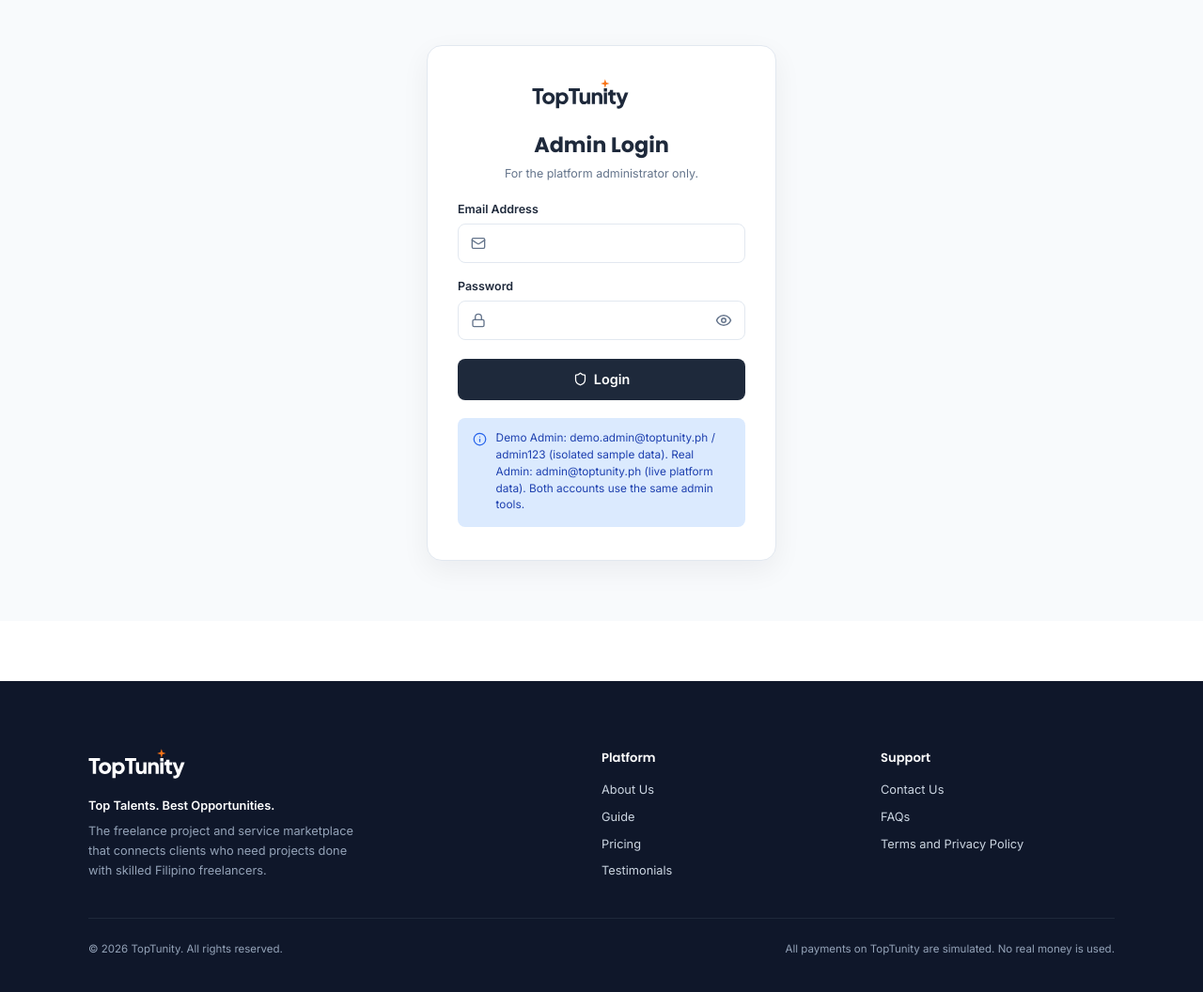
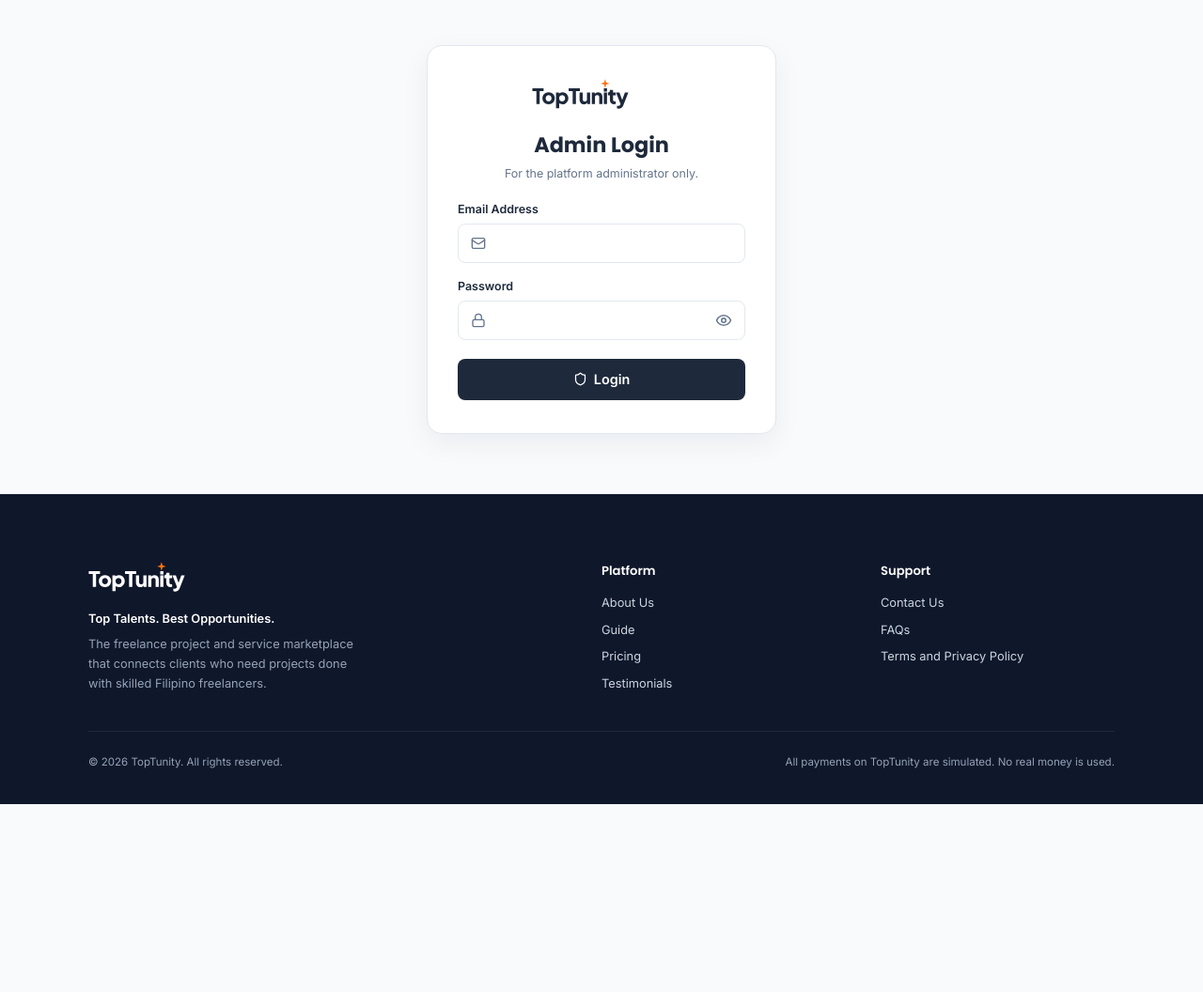
Before and after one commit to JohnPaulGalve/TopTunity, a PHP site: page /admin/login.php in a window 1280 px wide. Shown: the whole page at 94% size. After the commit the page ends 856 px from the top, so only its background shows below. Run offline with PHP 8.4, Linux system fonts and the light colour scheme.

Commit message:
Remove demo admin info from login page and adjust footer margin in styles

```diff
--- a/admin/login.php
+++ b/admin/login.php
@@ -80,10 +80,6 @@ include '../includes/header.php';
         <button type="submit" class="btn" style="width:100%; height:44px; margin-top:1.2rem; background:var(--color-deep-slate); color:#FFFFFF; border-radius:8px;"><?= icon('shield', 15) ?> Login</button>
       </form>
 
-      <div class="info-callout" style="margin-top:1.2rem;">
-        <?= icon('info', 15) ?>
-        <span>Demo Admin: demo.admin@toptunity.ph / admin123 (isolated sample data). Real Admin: admin@toptunity.ph (live platform data). Both accounts use the same admin tools.</span>
-      </div>
     </div>
   </div>
 </main>
--- a/css/style.css
+++ b/css/style.css
@@ -3158,3 +3158,6 @@ img, video, iframe, table { max-width: 100%; }
 .filter-bar { align-items: flex-end; }
 .filter-bar .input { height: 44px; }
 .filter-bar .btn { height: 44px; min-width: 110px; display: inline-flex; align-items: center; justify-content: center; padding: 0 1.2rem; margin: 0; }
+
+/* 42. ONE BACKGROUND: no white strip between a page's content and the footer */
+main.page-browse + .footer { margin-top: 0; }
```
